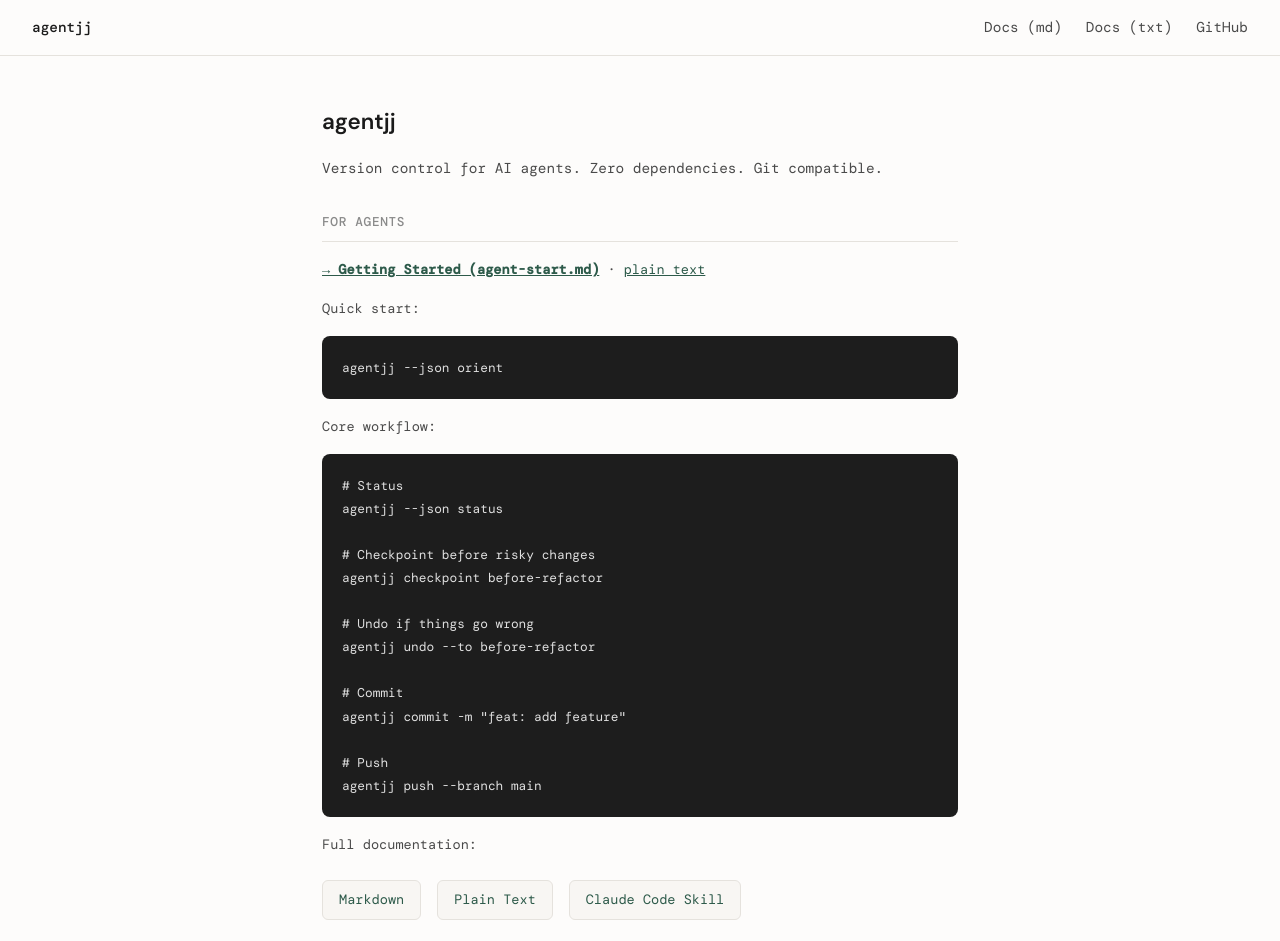
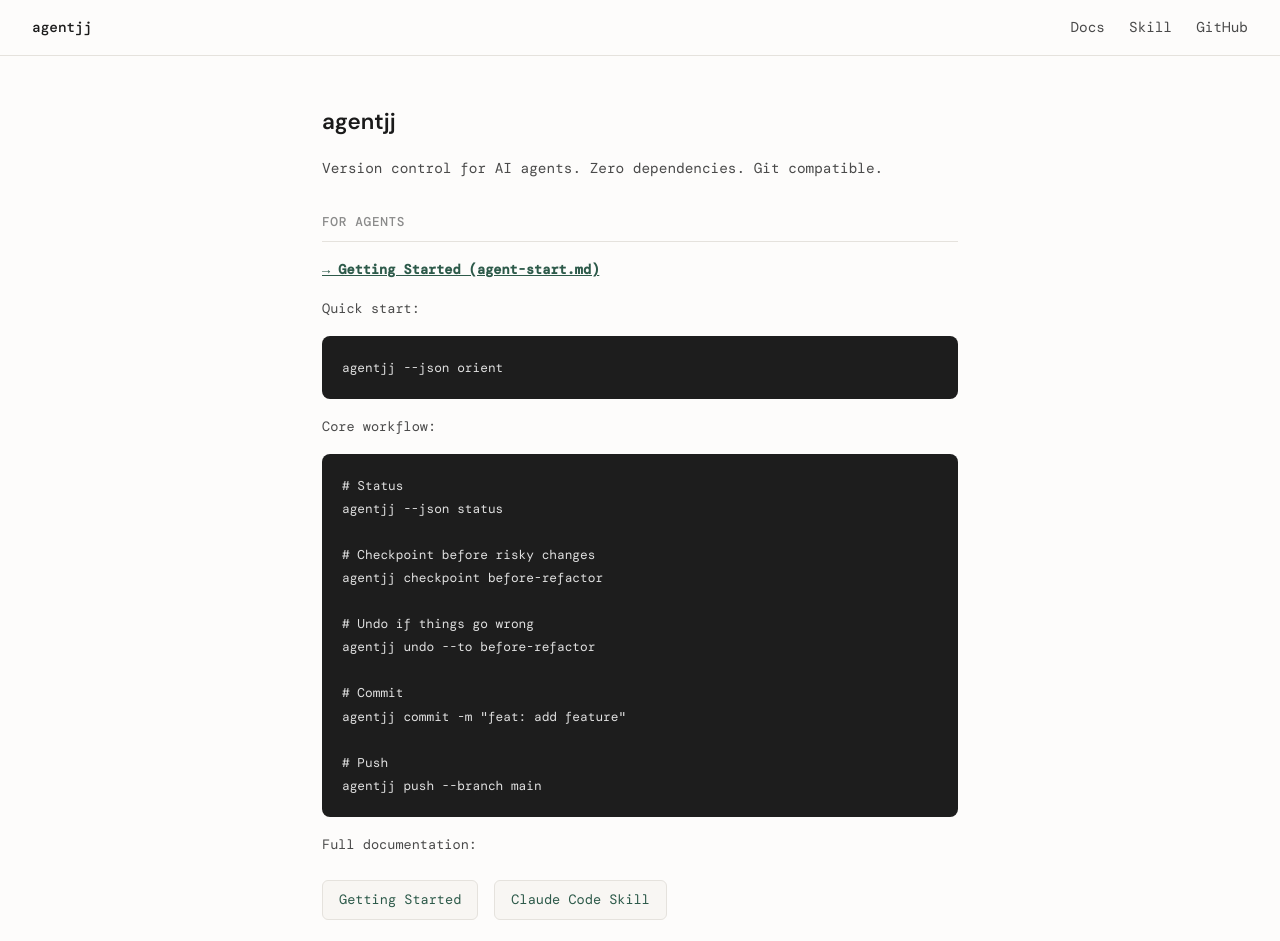
Before and after one commit to 2389-research/agentjj, a plain HTML site: page docs/index.html in a window 1280 px wide. Shown: the top 941 px of the page. Drawn offline with nearby package versions, Linux system fonts and the light colour scheme.

Commit message:
fix: remove dead links to deleted agent-start.txt

```diff
--- a/docs/index.html
+++ b/docs/index.html
@@ -198,8 +198,8 @@
     <nav>
         <a href="index.html" class="logo">agentjj</a>
         <div class="nav-links">
-            <a href="agent-start.md">Docs (md)</a>
-            <a href="agent-start.txt">Docs (txt)</a>
+            <a href="agent-start.md">Docs</a>
+            <a href="skill.md">Skill</a>
             <a href="https://github.com/2389-research/agentjj">GitHub</a>
         </div>
     </nav>
@@ -210,7 +210,7 @@
 
         <h2>For Agents</h2>
 
-        <p><strong><a href="agent-start.md">→ Getting Started (agent-start.md)</a></strong> · <a href="agent-start.txt">plain text</a></p>
+        <p><strong><a href="agent-start.md">→ Getting Started (agent-start.md)</a></strong></p>
 
         <p>Quick start:</p>
 
@@ -236,8 +236,7 @@
         <p>Full documentation:</p>
 
         <div class="formats">
-            <a href="agent-start.md">Markdown</a>
-            <a href="agent-start.txt">Plain Text</a>
+            <a href="agent-start.md">Getting Started</a>
             <a href="skill.md">Claude Code Skill</a>
         </div>
 
```
